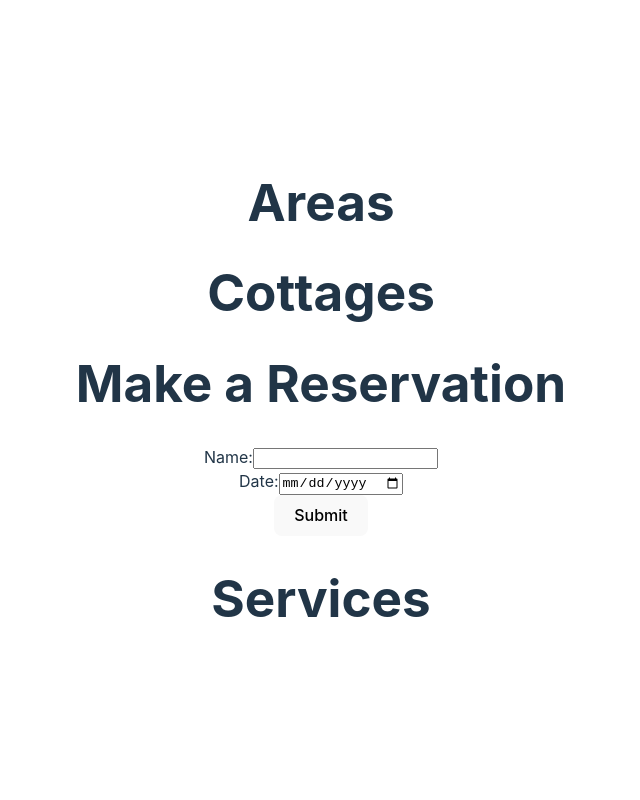
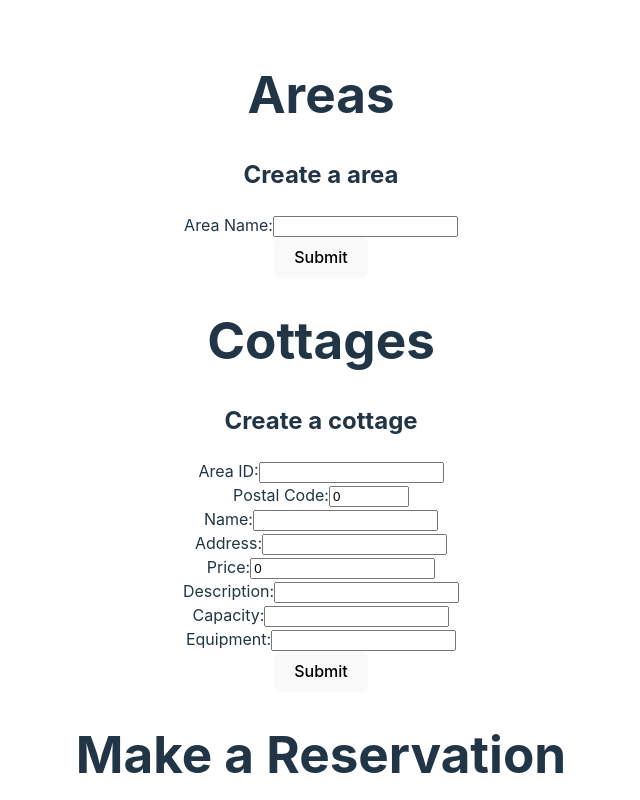
Before and after one commit to leeviallu/cottage-booking-system-frontend, a React (Vite) app: page / in a window 1280 px wide. Shown: the top 800 px of the page, without its empty margins (319-959 px from the left). Built offline with nearby package versions, Linux system fonts and the light colour scheme.

Commit message:
Forms for creating areas and cottages created

```diff
--- a/src/Areas.jsx
+++ b/src/Areas.jsx
@@ -1,9 +1,33 @@
+import { useState } from "react";
+
 const Areas = () => {
+    const [areaName, setAreaName] = useState('');
+
+    const handleAreaNameChange = (event) => {
+        setAreaName(event.target.value);
+    };
+
+    const handleSubmit = (event) => {
+        event.preventDefault();
+        console.log('Area Name:', areaName);
+        setAreaName('');
+    };
+
     return (
         <div>
             <h1>Areas</h1>
+            <h2>Create a area</h2>
+            <form onSubmit={handleSubmit}>
+                <label>
+                    Area Name:
+                    <input type="text" value={areaName} onChange={handleAreaNameChange} />
+                </label>
+                <br />
+                <button type="submit">Submit</button>
+            </form>
         </div>
     );
 };
 
+
 export default Areas;
--- a/src/Cottages.jsx
+++ b/src/Cottages.jsx
@@ -1,9 +1,82 @@
+import { useState } from 'react';
+
 const Cottages = () => {
-    // Your code here
+    const [formData, setFormData] = useState({
+        areaId: '',
+        postalcode: 0,
+        name: '',
+        address: '',
+        price: 0,
+        description: '',
+        capacity: '',
+        equipment: ''
+    });
+
+    const handleChange = (e) => {
+        setFormData({ ...formData, [e.target.name]: e.target.value });
+    };
+
+    const handleSubmit = (e) => {
+        const { areaId, postalcode, name, address, price, description, capacity, equipment } = formData;
+        e.preventDefault();
+        console.log(areaId, postalcode, name, address, price, description, capacity, equipment);
+        setFormData({
+            areaId: '',
+            postalcode: 0,
+            name: '',
+            address: '',
+            price: 0,
+            description: '',
+            capacity: '',
+            equipment: ''
+        })
+    };
 
     return (
         <div>
             <h1>Cottages</h1>
+            <h2>Create a cottage</h2>
+            <form onSubmit={handleSubmit}>
+                <label htmlFor="areaId">Area ID:</label>
+                <input type="text" id="areaId" name="areaId" value={formData.areaId} onChange={handleChange} />
+                <br />
+
+
+                <label htmlFor="postalcode">Postal Code:</label>
+                <input type="number" id="postalcode" name="postalcode" value={formData.postalcode} onChange={handleChange} min="10000" max="99999" />
+                <br />
+
+                <label htmlFor="name">Name:</label>
+                <input type="text" id="name" name="name" value={formData.name} onChange={handleChange} />
+                <br />
+
+                <label htmlFor="address">Address:</label>
+                <input type="text" id="address" name="address" value={formData.address} onChange={handleChange} />
+                <br />
+
+
+
+                <label htmlFor="price">Price:</label>
+                <input type="number" id="price" name="price" value={formData.price} onChange={handleChange} />
+                <br />
+
+
+                <label htmlFor="description">Description:</label>
+                <input type="text" id="description" name="description" value={formData.description} onChange={handleChange} />
+                <br />
+
+                <label htmlFor="capacity">Capacity:</label>
+                <input type="number" id="capacity" name="capacity" value={formData.capacity} onChange={handleChange} />
+                <br />
+
+
+                <label htmlFor="equipment">Equipment:</label>
+                <input type="text" id="equipment" name="equipment" value={formData.equipment} onChange={handleChange} />
+                <br />
+
+
+                <button type="submit">Submit</button>
+            </form>
         </div>
     );
 };
```
